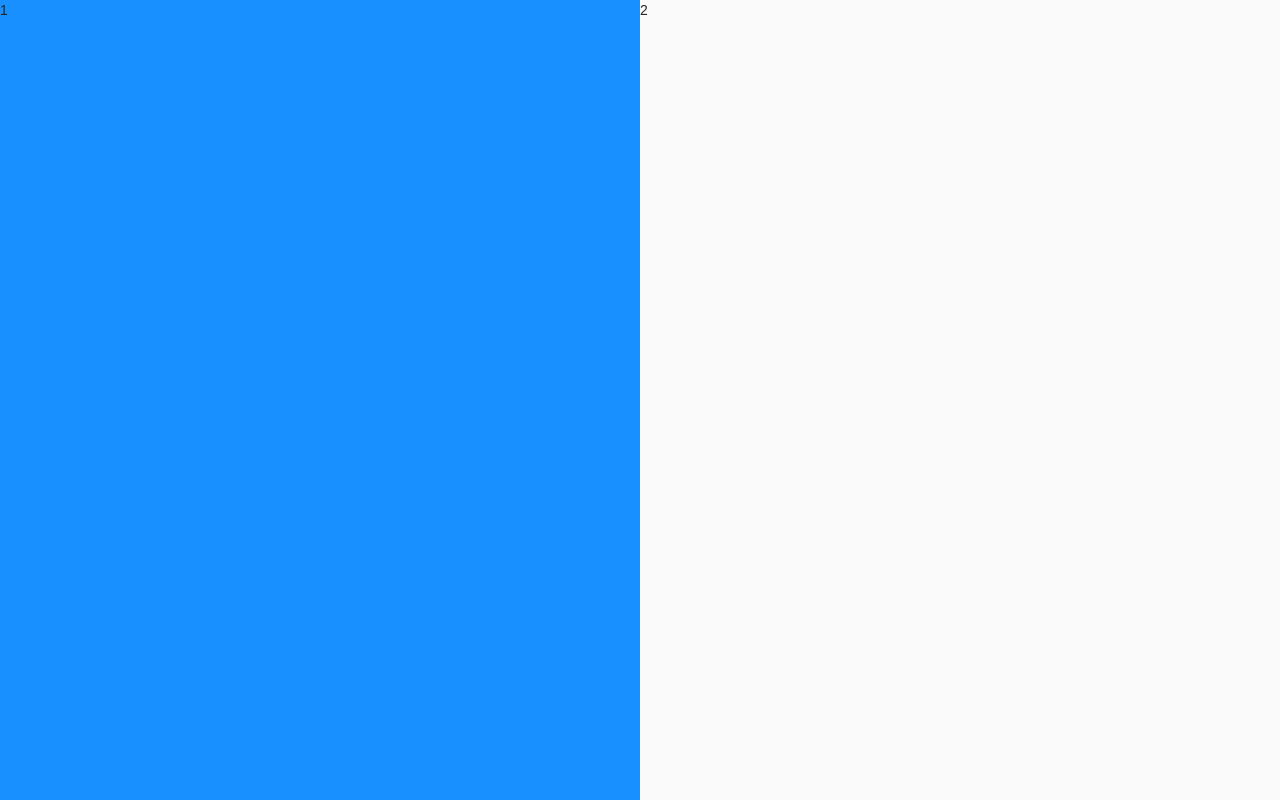
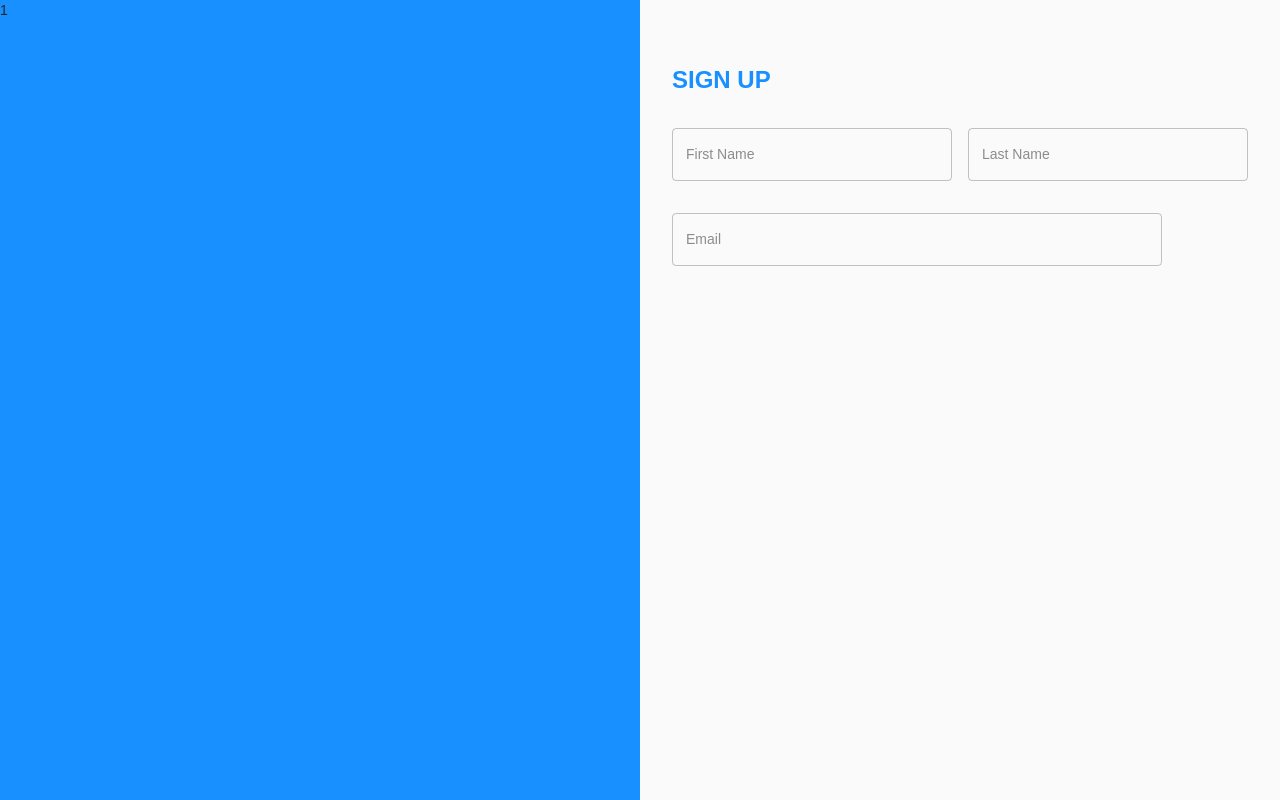
Before and after one commit to GodzillaJim/sherlock-ui, a React (Create React App) app: page /register in a window 1280 px wide. Built offline with nearby package versions, Linux system fonts and the light colour scheme.

Commit message:
Register partly

```diff
--- a/src/pages/components/Register/index.tsx
+++ b/src/pages/components/Register/index.tsx
@@ -1,5 +1,5 @@
 import React from 'react'
-import { Grid, useTheme } from '@mui/material'
+import { Grid, useTheme, TextField, Typography } from '@mui/material'
 import styled from 'styled-components'
 
 const Content = styled(Grid)`
@@ -7,13 +7,32 @@ const Content = styled(Grid)`
 `
 const Register = (): JSX.Element => {
   const theme = useTheme()
-  return <Grid container direction={'row'} columns={12}>
+  return <Grid container direction={'row'} columns={12} >
     <Grid xs={0} sm={0} md={6} item>
       <Content bgcolor={theme.palette.primary.main}>
         1
       </Content>
     </Grid>
-    <Grid xs={12} sm={12} md={6} item>2</Grid>
+    <Grid xs={12} sm={12} md={6} item sx={{ pt: 4 }}>
+      <Grid container component={'form'} direction={'column'} padding={4} spacing={4} justifyContent={'center'}>
+        <Grid item>
+          <Typography variant={'h3'} color={theme.palette.primary.main}>SIGN UP</Typography>
+        </Grid>
+        <Grid item>
+          <Grid columnSpacing={2} container columns={12}>
+            <Grid item xs={12} sm={12} md={6}>
+              <TextField fullWidth={true} name={'firstName'} label={'First Name'}/>
+            </Grid>
+            <Grid item xs={12} sm={12} md={6}>
+              <TextField  fullWidth={true} name={'lastName'} label={'Last Name'}/>
+            </Grid>
+          </Grid>
+        </Grid>
+        <Grid item >
+          <TextField fullWidth={false} sx={{ width: '85%' }} name={'email'} label={'Email'}/>
+        </Grid>
+      </Grid>
+    </Grid>
   </Grid>
 }
 
```
